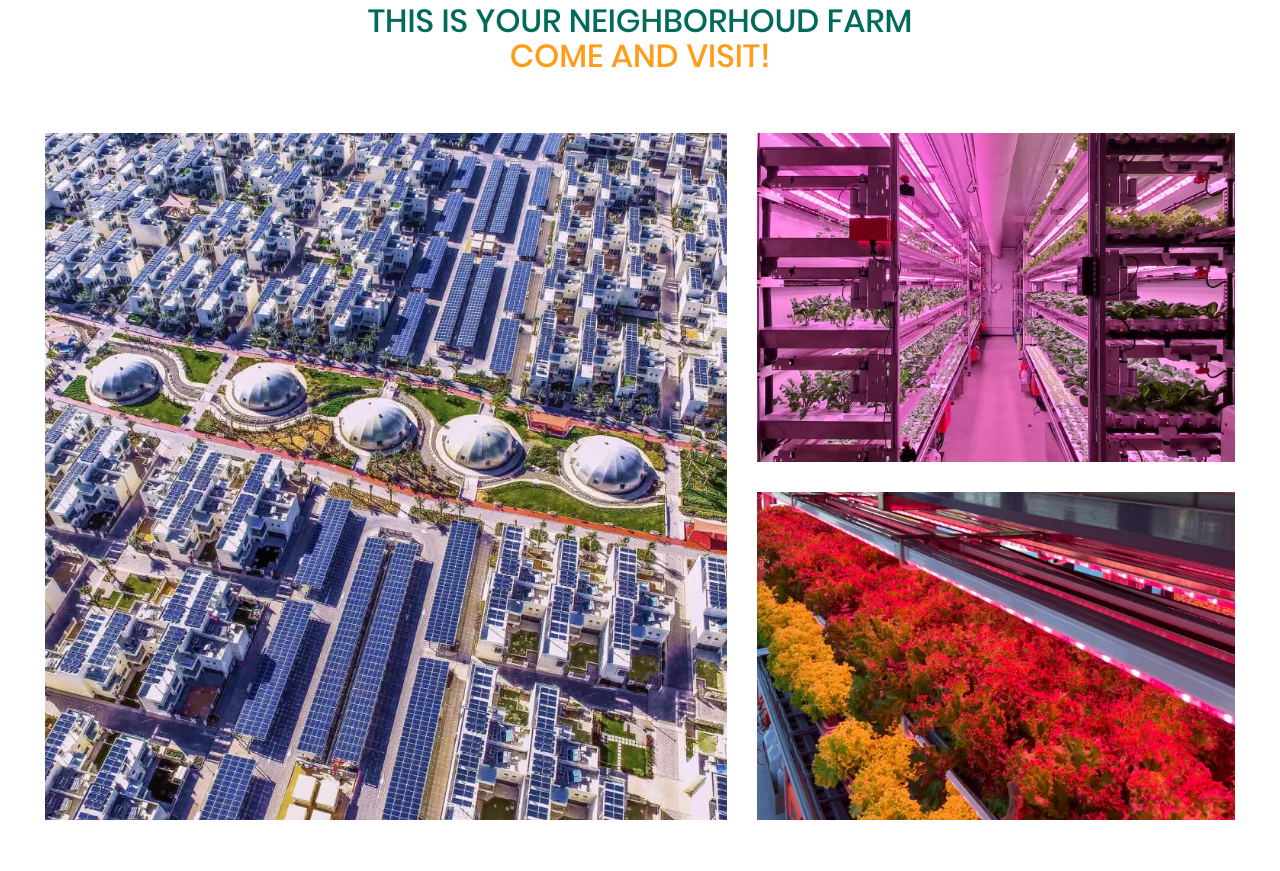
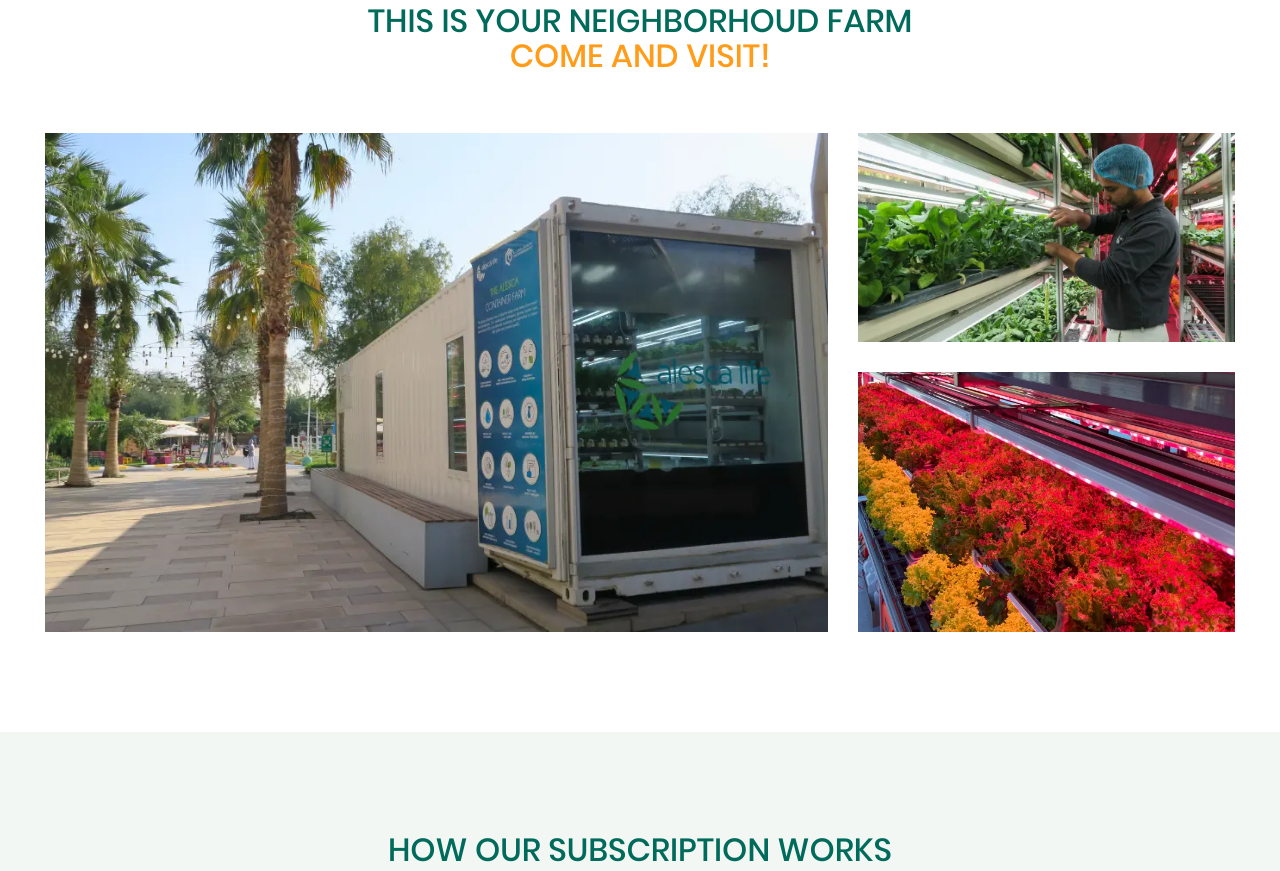
Before and after one commit to karnauhmax/Alesa-Land-2, a website: page app/index.html in a window 1280 px wide. Shown: the part 2952-3823 px from the top of the page. Drawn offline with Linux system fonts and the light colour scheme.

Commit message:
changes imgs in gallery & and their proportions

```diff
--- a/app/index.html
+++ b/app/index.html
@@ -209,21 +209,21 @@
           <div class="gallery__inner grid-cols-12">
             <div class="gallery__img gallery__img--extended" data-aos="fade" data-aos-delay="400">
               <picture>
-                <source srcset="img/content/city.webp" type="image/webp">
-                <img loading="lazy" src="img/content/city.jpg" class="image" width="915" height="901" alt="City">
+                <source srcset="img/content/store.webp" type="image/webp">
+                <img loading="lazy" src="img/content/store.jpg" class="image" width="1050" height="579" alt="City">
               </picture>
             </div>
             <div class="gallery__img" data-aos="fade-up">
               <picture>
-                <source srcset="img/content/purple-plants.webp" type="image/webp">
-                <img loading="lazy" src="img/content/purple-plants.jpg" class="image" width="645" height="435"
+                <source srcset="img/content/employee.webp" type="image/webp">
+                <img loading="lazy" src="img/content/employee.jpg" class="image" width="510" height="275"
                   alt="Purple Plants">
               </picture>
             </div>
             <div class="gallery__img" data-aos="fade-up" data-aos-delay="200">
               <picture>
                 <source srcset="img/content/red-plants.webp" type="image/webp">
-                <img loading="lazy" src="img/content/red-plants.jpg" class="image" width="645" height="435"
+                <img loading="lazy" src="img/content/red-plants.jpg" class="image" width="510" height="275"
                   alt="Red Plants">
               </picture>
             </div>
--- a/src/scss/sections/_gallery.scss
+++ b/src/scss/sections/_gallery.scss
@@ -37,7 +37,7 @@
   }
 
   &__img {
-    grid-column: span 5;
+    grid-column: span 4;
 
     img {
       width: 100%;
@@ -52,7 +52,7 @@
   }
 
   &__img--extended {
-    grid-column: span 7;
+    grid-column: span 8;
     grid-row: span 2;
 
     @media screen and (max-width: 768px) {
```
Also changed, not shown: src/index.html (+5 -5 lines), app/css/main.css, app/img/content/city.jpg (deleted), app/img/content/city.webp (deleted), app/img/content/employee.jpg (added), app/img/content/employee.webp (added), app/img/content/purple-plants.jpg (deleted), app/img/content/purple-plants.webp (deleted), app/img/content/store.jpg (added), app/img/content/store.webp (added), src/img/content/city.jpg (deleted), src/img/content/employee.jpg (added), src/img/content/purple-plants.jpg (deleted), src/img/content/store.jpg (added), 1 other file.
